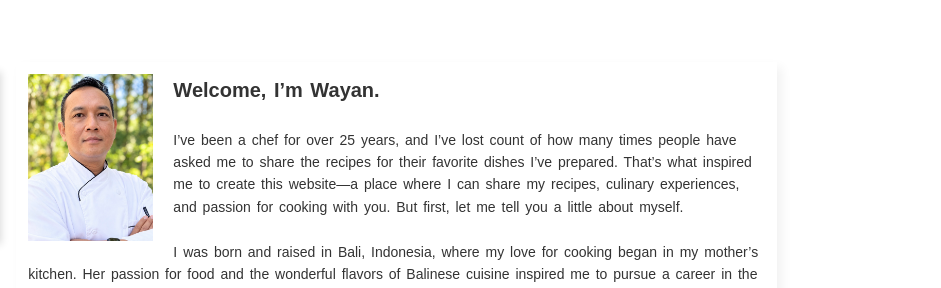
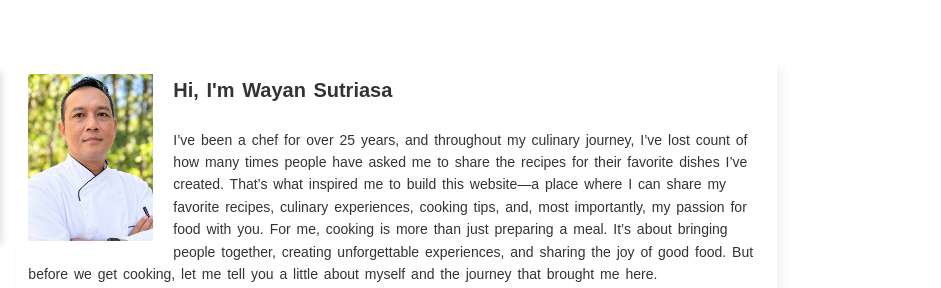
Before and after one commit to chefwayan/chefwayanrecipes, a plain HTML site: page index.html in a window 1280 px wide. Shown: the part 345-633 px from the top of the page, 339-1280 px from the left. Drawn offline with Linux system fonts and the light colour scheme.

Commit message:
Update HTML structure and content

```diff
--- a/index.html
+++ b/index.html
@@ -69,32 +69,38 @@
 <img alt="Wayan sutriasa" id="bio_img" src="image/Chef.jpeg"/>
 <p id="bio_p">
 <span class="welcome-heading">
-      Welcome, I’m Wayan.
+      Hi, I'm Wayan Sutriasa
      </span>
 <br/>
 <br/>
-     I’ve been a chef for over 25 years, and I’ve lost count of how many times people have asked me to share the recipes for their favorite dishes I’ve prepared. That’s what inspired me to create this website—a place where I can share my recipes, culinary experiences, and passion for cooking with you.
+      I’ve been a chef for over 25 years, and throughout my culinary journey, I’ve lost count of how many times people have asked me to share the recipes for their favorite dishes I’ve created.
 
-     But first, let me tell you a little about myself.
+      That’s what inspired me to build this website—a place where I can share my favorite recipes, culinary experiences, cooking tips, and, most importantly, my passion for food with you.
+
+      For me, cooking is more than just preparing a meal. It’s about bringing people together, creating unforgettable experiences, and sharing the joy of good food.
+
+      But before we get cooking, let me tell you a little about myself and the journey that brought me here.
      <br/>
 <br/>
-     I was born and raised in Bali, Indonesia, where my love for cooking began in my mother’s kitchen. Her passion for food and the wonderful flavors of Balinese cuisine inspired me to pursue a career in the culinary arts.
+    I was born and raised on the beautiful island of Bali, Indonesia, where my love for cooking first began in my mother’s kitchen. Growing up surrounded by the rich aromas, vibrant spices, and unforgettable flavors of Balinese cuisine, I was inspired by my mother’s passion for food. Those early experiences sparked a lifelong love of cooking and ultimately led me to pursue a career in the culinary arts.
 
-     In 1997, I graduated from the Epicurean School of Culinary Arts in Los Angeles. Since then, I’ve had the privilege of working in catering, fine dining restaurants, hotels, and private country clubs. Today, I serve as the Executive Chef at a prestigious country club on the East Coast of the United States.
+In 1997, I graduated from the Epicurean School of Culinary Arts in Los Angeles, California. Since then, my culinary journey has taken me through a variety of kitchens, from catering and fine dining restaurants to luxury hotels and private country clubs. Each experience has helped shape my cooking philosophy, refine my skills, and deepen my appreciation for the art of creating memorable dining experiences.
+
+Today, I proudly serve as the Executive Chef at a prestigious private country club on the East Coast of the United States, where I continue to share my passion for exceptional food, creativity, and hospitality.
      <br/>
 <br/>
-    Beyond the kitchen, I also enjoy learning new skills and exploring technology. In fact, I designed and coded this website myself! I’m constantly working to improve it and make your experience even better.
+   Beyond the kitchen, I have a passion for learning new skills, exploring technology, and challenging myself creatively. In fact, I designed and coded this entire website myself! It's been an exciting journey, and I'm constantly learning, improving, and finding new ways to make your experience here even better.
 
-     My goal is simple: to share delicious recipes, inspire creativity, and help you build confidence in the kitchen—whether you’re preparing a meal for your family or cooking professionally in a restaurant.
+My goal is simple: to share delicious recipes, inspire creativity, and help you feel confident in the kitchen. Whether you're a home cook preparing a special meal for your family or a professional chef looking for fresh inspiration, I hope you'll find something here that sparks your passion for cooking.
 
-     If you enjoy my recipes and would like to support my work, please consider clicking the Donate button below. Your support means a lot and helps me continue sharing my culinary journey with you.
+If you enjoy my recipes and find this website helpful, please consider supporting my work by clicking the Donate button below. Your generosity means a great deal to me and helps me continue developing this website, creating new content, and sharing my culinary journey with you.
 
-     Thank you for visiting, and most importantly, have fun cooking!
+Thank you for stopping by and being part of my culinary journey. I hope my recipes bring a little inspiration, joy, and deliciousness to your kitchen.
      <br/>
 <br/>
-    Eat Well and Be Happy...
+    Eat Well, Be Happy...
 <br/>
-— Chef Wayan
+— Chef Wayan Sutriasa
     </p>
 </div>
 </div>
```
